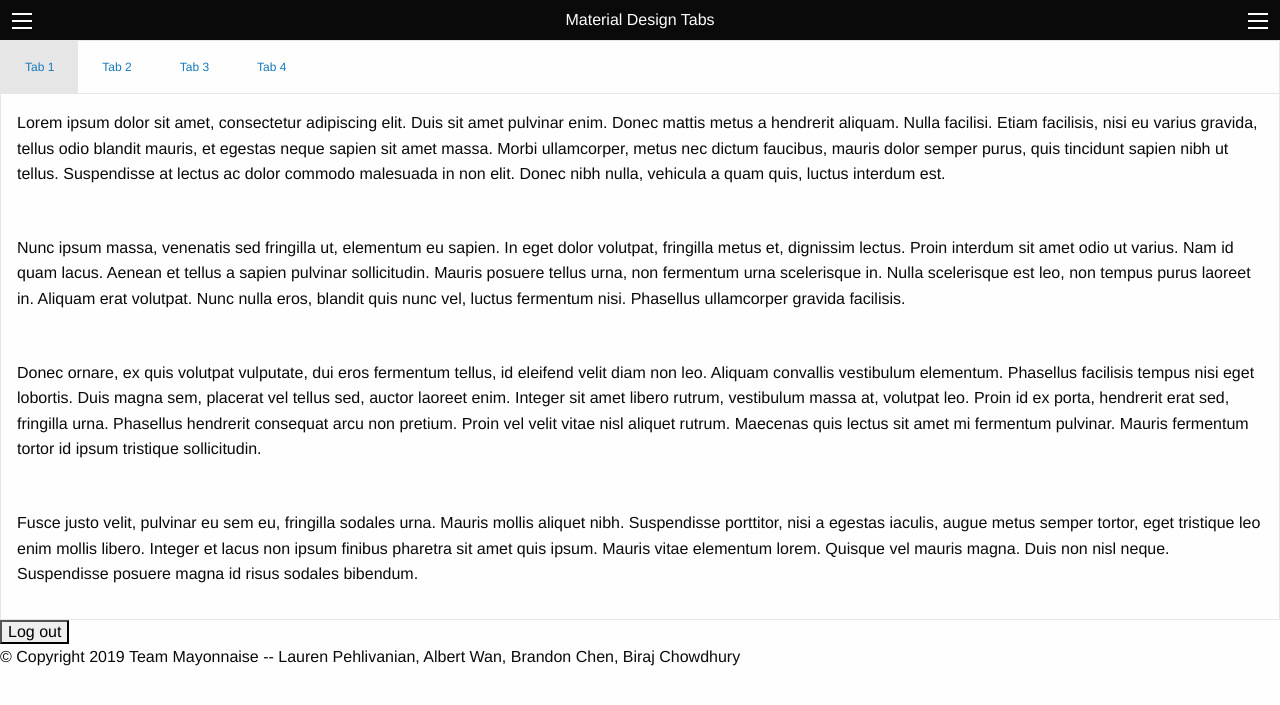
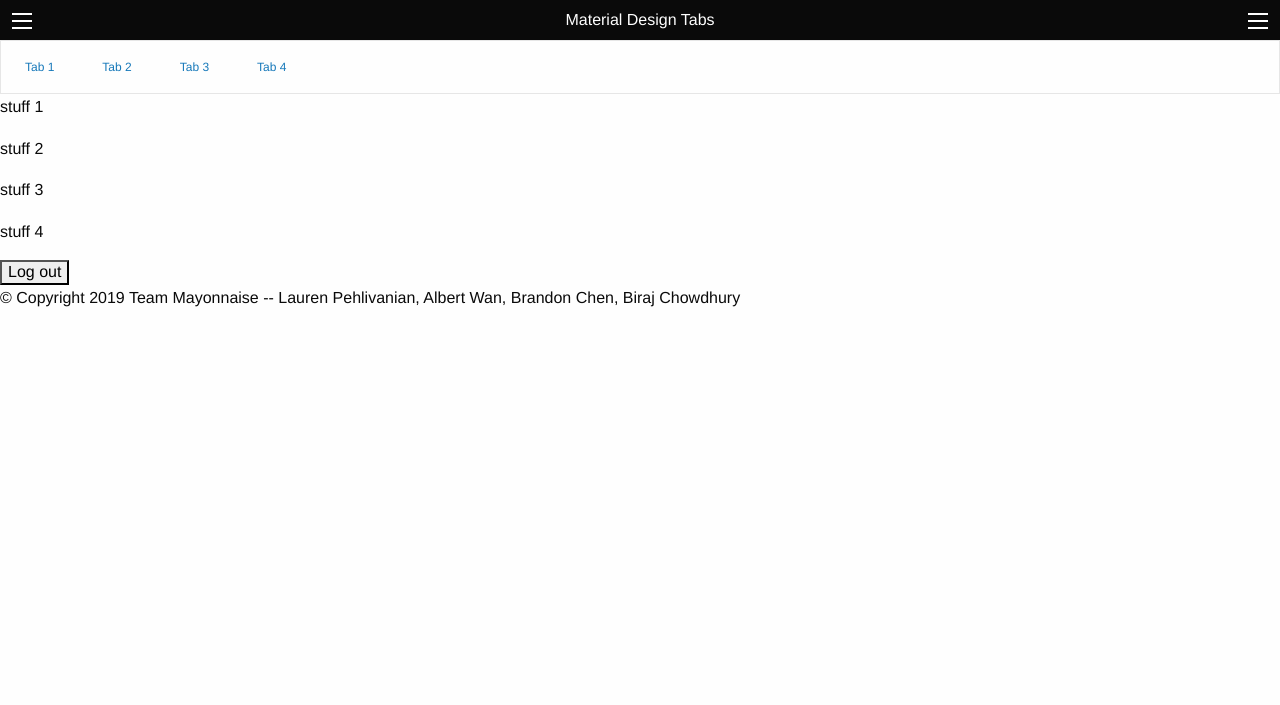
Before and after one commit to Salmon4/Mayonnaise, a Flask app: template templates/home.html in a window 1280 px wide. Shown: the part 48-753 px from the top of the page. Run offline with Flask 2, Linux system fonts and the light colour scheme; the template is opened without the code that fills it: most values are stand-ins (such as "Sample title", 1, 10 or a date in 2020); some libraries are stand-ins or nearby versions.

Commit message:
working tabs

```diff
--- a/app.py
+++ b/app.py
@@ -32,7 +32,7 @@
 
     if checkAuth():
         flash("Welcome " + username + ". You have been logged in successfully.")
-        redirect(url_for('home'))
+        redirect(url_for('home', currentTab = 1))
         username = session['username']
     return render_template('homepage.html', pic=data["consolidated_weather"][0]["weather_state_abbr"],DateToday=data["consolidated_weather"][0]["applicable_date"], TempToday=data["consolidated_weather"][0]["the_temp"], HighestTemp=data["consolidated_weather"][0]["max_temp"], LowestTemp=data["consolidated_weather"][0]["min_temp"])
 
@@ -40,7 +40,7 @@
 @app.route("/createAccount")
 def createAccount():
     if checkAuth():
-        redirect(url_for('home'))
+        redirect(url_for('home', currentTab = 1))
     return render_template("createAcc.html")
 
 @app.route("/register", methods=["POST"])
@@ -75,7 +75,7 @@
 def login():
     # if already logged in, don't display login page
     if checkAuth():
-        return redirect(url_for('home'))
+        return redirect(url_for('home', currentTab = 1))
     else:
         return render_template('login.html')
 
@@ -95,16 +95,40 @@
         session['userID'] = a[0]
         session['username'] = username
         flash("Welcome " + username + ". You have been logged in successfully.")
-        return redirect(url_for('home'))
+        return redirect(url_for('home',currentTab = 1))
 
-@app.route("/home")
-def home():
+@app.route("/home/<currentTab>")
+def home(currentTab):
     url = urlopen(
         "https://newsapi.org/v2/top-headlines?country=us&apiKey=c10b74d97ec44a1f861474546fd3fc27"
         )
     response = url.read()
     data = json.loads(response)['articles']
-    return render_template("home.html")
+    t1class = "tabs-panel"
+    t2class = "tabs-panel"
+    t3class = "tabs-panel"
+    t4class = "tabs-panel"
+    if (currentTab == '1'):
+        t1class = "tabs-panel is-active"
+        t2class = "tabs-panel"
+        t3class = "tabs-panel"
+        t4class = "tabs-panel"
+    if (currentTab == '2'):
+        t1class = "tabs-panel"
+        t2class = "tabs-panel is-active"
+        t3class = "tabs-panel"
+        t4class = "tabs-panel"
+    if (currentTab == '3'):
+        t1class = "tabs-panel"
+        t2class = "tabs-panel"
+        t3class = "tabs-panel is-active"
+        t4class = "tabs-panel"
+    if (currentTab == '4'):
+        t1class = "tabs-panel"
+        t2class = "tabs-panel"
+        t3class = "tabs-panel"
+        t4class = "tabs-panel is-active"
+    return render_template("home.html", t1=t1class,t2=t2class,t3=t3class,t4=t4class)
 
 @app.route("/logout")
 def logout():
--- a/templates/base.html
+++ b/templates/base.html
@@ -12,7 +12,7 @@
 </head>
 <header>
     <center>
-        <a href="/home">Mayonnaise News</a>
+        <a href="{{url_for('home', currentTab = 1)}}">Mayonnaise News</a>
     </center>
 </header>
 
--- a/templates/home.html
+++ b/templates/home.html
@@ -23,31 +23,30 @@
   </div>
 
   <ul class="tabs" data-responsive-accordion-tabs="tabs small-accordion medium-tabs large-tabs" id="collapsing-tabs" data-allow-all-closed="true" data-multi-expand="true">
-    <li class="tabs-title is-active"><a href="#panel1c" aria-selected="true">Tab 1</a></li>
-    <li class="tabs-title"><a href="#panel2c">Tab 2</a></li>
-    <li class="tabs-title"><a href="#panel3c">Tab 3</a></li>
-    <li class="tabs-title"><a href="#panel4c">Tab 4</a></li>
+    <li class="tabs-title is-active"><a href="{{url_for('home', currentTab = 1)}}" >Tab 1</a></li>
+    <li class="tabs-title"><a href="{{url_for('home', currentTab = 2)}}" >Tab 2</a></li>
+    <li class="tabs-title"><a href="{{url_for('home', currentTab = 3)}}">Tab 3</a></li>
+    <li class="tabs-title"><a href="{{url_for('home', currentTab = 4)}}" >Tab 4</a></li>
     <div class="slide"></div>
   </ul>
 
-  <div class="tabs-content" data-tabs-content="collapsing-tabs">
-    <div class="tabs-panel is-active" id="panel1c">
-      <p>Lorem ipsum dolor sit amet, consectetur adipiscing elit. Duis sit amet pulvinar enim. Donec mattis metus a hendrerit aliquam. Nulla facilisi. Etiam facilisis, nisi eu varius gravida, tellus odio blandit mauris, et egestas neque sapien sit amet massa.
-        Morbi ullamcorper, metus nec dictum faucibus, mauris dolor semper purus, quis tincidunt sapien nibh ut tellus. Suspendisse at lectus ac dolor commodo malesuada in non elit. Donec nibh nulla, vehicula a quam quis, luctus interdum est.
-      </p>
+
+  <div class= data-tabs-content="collapsing-tabs">
+    <div class="{{t1}}" id="panel1">
+      <p> stuff 1 </p>
     </div>
-    <div class="tabs-panel is-active" id="panel2c">
-      <p>Nunc ipsum massa, venenatis sed fringilla ut, elementum eu sapien. In eget dolor volutpat, fringilla metus et, dignissim lectus. Proin interdum sit amet odio ut varius. Nam id quam lacus. Aenean et tellus a sapien pulvinar sollicitudin. Mauris posuere
-        tellus urna, non fermentum urna scelerisque in. Nulla scelerisque est leo, non tempus purus laoreet in. Aliquam erat volutpat. Nunc nulla eros, blandit quis nunc vel, luctus fermentum nisi. Phasellus ullamcorper gravida facilisis.</p>
+
+    <div class="{{t2}}" id="panel2">
+      <p> stuff 2 </p>
     </div>
-    <div class="tabs-panel is-active" id="panel3c">
-      <p>Donec ornare, ex quis volutpat vulputate, dui eros fermentum tellus, id eleifend velit diam non leo. Aliquam convallis vestibulum elementum. Phasellus facilisis tempus nisi eget lobortis. Duis magna sem, placerat vel tellus sed, auctor laoreet enim.
-        Integer sit amet libero rutrum, vestibulum massa at, volutpat leo. Proin id ex porta, hendrerit erat sed, fringilla urna. Phasellus hendrerit consequat arcu non pretium. Proin vel velit vitae nisl aliquet rutrum. Maecenas quis lectus sit amet
-        mi fermentum pulvinar. Mauris fermentum tortor id ipsum tristique sollicitudin.</p>
+
+
+    <div class="{{t3}}" id="panel3">
+      <p> stuff 3 </p>
     </div>
-    <div class="tabs-panel is-active" id="panel4c">
-      <p>Fusce justo velit, pulvinar eu sem eu, fringilla sodales urna. Mauris mollis aliquet nibh. Suspendisse porttitor, nisi a egestas iaculis, augue metus semper tortor, eget tristique leo enim mollis libero. Integer et lacus non ipsum finibus pharetra
-        sit amet quis ipsum. Mauris vitae elementum lorem. Quisque vel mauris magna. Duis non nisl neque. Suspendisse posuere magna id risus sodales bibendum.</p>
+
+    <div class="{{t4}}" id="panel4">
+      <p> stuff 4 </p>
     </div>
   </div>
 </div>
```
